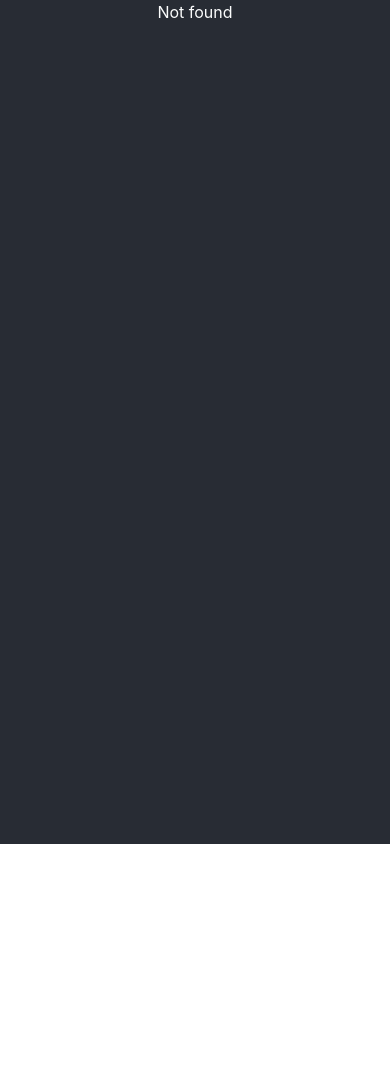
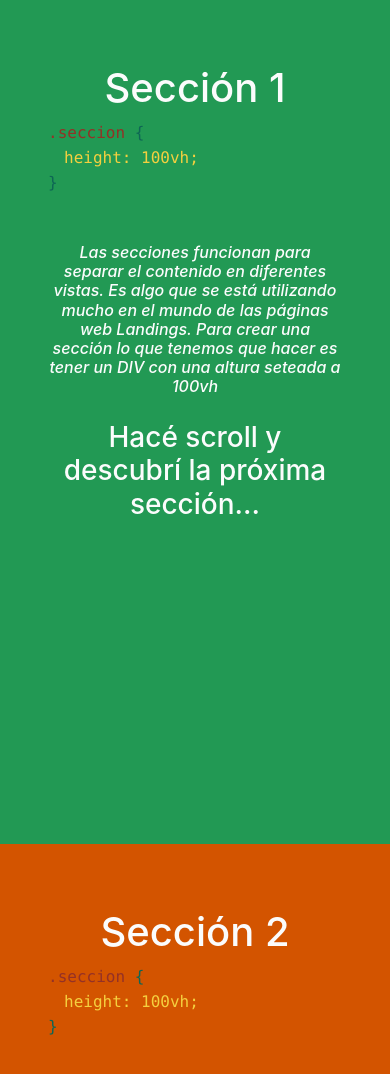
Before and after one commit to shaaiii/cursos-5to-tic, a React (Create React App) app: page /intro-des-web in a window 390 px wide. Shown: the top 1074 px of the page. Before the commit the page ends 844 px from the top, so only its background shows below. Built offline with nearby package versions, Linux system fonts and the light colour scheme.

Commit message:
Added Intro Desarrollo Web to project

```diff
--- a/src/App.js
+++ b/src/App.js
@@ -4,6 +4,11 @@ import { BrowserRouter as Router, Route, Switch } from 'react-router-dom'
 import './styles.scss'
 
 import Home from './components/Home';
+
+// Introduccion Desarrollo Web
+import {
+  IntroDesWeb
+} from './components/intro-des-web/IntroDesWeb';
 
 // Desarrollo Web
 import {
@@ -27,6 +32,9 @@ class App extends Component {
         <Router>
           <Switch>
             <Route exact path='/' component={Home} />
+
+            {/* Intro Des Web */}
+            <Route exact path='/intro-des-web' component={IntroDesWeb} />
 
             {/* Desarrollo Web */}
             <Route exact path='/des-web' component={DesarrolloWeb} />
--- a/src/components/Home.js
+++ b/src/components/Home.js
@@ -13,7 +13,7 @@ class Home extends React.Component {
     return (
       <header className="app-header">
 
-        <img id='logo-completo-anima' src={logoCompleto} alt='Logo Completo Anima'/>
+        <img id='logo-completo-anima' src={logoCompleto} alt='Logo Completo Anima' />
 
         <img src={logo} className="app-logo" alt="logo" />
         <p>
@@ -24,19 +24,26 @@ class Home extends React.Component {
 
         <div className='container'>
 
-          <div className='row justify-content-center mb-md-3 mb-lg-0'>
-            <div className='col-12 col-md-4 col-xl-3'>
+          <div className='row justify-content-center'>
+
+            <div className='col-12 col-md-6 col-xl-4 mb-2'>
+              <NavLink className='custom-nav-item-sytle text-truncate' activeClassName='active' to='/intro-des-web'>
+                Intro Desarrollo Web
+              </NavLink>
+            </div>
+
+            <div className='col-12 col-md-6 col-xl-4 my-2 mt-md-0'>
               <NavLink className='custom-nav-item-sytle' activeClassName='active' to='/ss-oo'>
                 Sistemas Operativos 2
               </NavLink>
             </div>
-            <div className='col-12 col-md-4 col-xl-3 my-2 my-md-0'>
+            <div className='col-12 col-md-6 col-xl-4 my-2'>
               <NavLink className='custom-nav-item-sytle' activeClassName='active' to='/des-web'>
                 Desarrollo Web
               </NavLink>
             </div>
 
-            <div className='col-12 col-md-4 col-xl-3 mb-3 mb-md-0'>
+            <div className='col-12 col-md-6 col-xl-4 mt-2 mb-5'>
               <NavLink className='custom-nav-item-sytle' activeClassName='active' to='/ss-oo-3/ssh'>
                 Sistemas Operativos 3
               </NavLink>
--- a/src/components/home.scss
+++ b/src/components/home.scss
@@ -30,8 +30,10 @@ ul {
   border-radius: 5px;
   background-color: #7d879b;
   padding-bottom: 4px;
-  margin-bottom: 2em;
   cursor: pointer;
+  width: 80%;
+  display: inline-block;
+  overflow-y: auto;
 
   &:hover {
     text-decoration: none;
--- /dev/null
+++ b/src/components/intro-des-web/IntroDesWeb.js
@@ -0,0 +1,64 @@
+import React from 'react';
+
+import './IntroDesWeb.scss'
+
+export class IntroDesWeb extends React.Component {
+  render() {
+    return (
+      <div className='container-fluid contenedor-intro-des-web'>
+        <div className='row'>
+          <div className='col-12 seccion seccion-1 p-5 text-center'>
+            <h1 className='pt-3'>Sección 1</h1>
+            <div className='text-left mb-5'>
+              <code style={{color: '#943126'}}>{`.seccion `}</code><code style={{color: '#0E6655'}}>{`{ `}</code>
+              <br></br>
+              <code style={{color:'#F4D03F', marginLeft: '1em'}}> {`\t height: 100vh;`}</code>
+              <br></br>
+              <code style={{color:'#0E6655'}}>{` }`}</code>
+            </div>
+            <div className='row justify-content-center pt-xl-5'>
+              <div className='col-12 col-md-10'>
+                <h4><i>Las secciones funcionan para separar el contenido en diferentes vistas. Es algo que se está utilizando mucho en el mundo de las páginas web Landings. Para crear una sección lo que tenemos que hacer es tener un DIV con una altura seteada a 100vh</i></h4>
+              </div>
+            </div>
+            <div className='pt-3'>
+              <h3>Hacé scroll y descubrí la próxima sección...</h3>
+            </div>
+          </div>
+        </div>
+        <div className='row'>
+          <div className='col-12 seccion seccion-2 p-5 text-center'>
+
+            <h1 className='pt-3'>Sección 2</h1>
+            <div className='text-left mb-5'>
+              <code style={{color: '#943126'}}>{`.seccion `}</code><code style={{color: '#0E6655'}}>{`{ `}</code>
+              <br></br>
+              <code style={{color:'#F4D03F', marginLeft: '1em'}}> {`\t height: 100vh;`}</code>
+              <br></br>
+              <code style={{color:'#0E6655'}}>{` }`}</code>
+            </div>
+            <div className='pt-5'>
+              <h3>Hacé scroll y descubrí la última sección...</h3>
+            </div>
+          </div>
+        </div>
+        <div className='row'>
+          <div className='col-12 seccion seccion-3 p-5 text-center'>
+
+            <h1 className='pt-3'>Sección 3</h1>
+            <div className='text-left mb-5'>
+              <code style={{color: '#943126'}}>{`.seccion `}</code><code style={{color: '#0E6655'}}>{`{ `}</code>
+              <br></br>
+              <code style={{color:'#F4D03F', marginLeft: '1em'}}> {`\t height: 100vh;`}</code>
+              <br></br>
+              <code style={{color:'#0E6655'}}>{` }`}</code>
+            </div>
+            <div className='pt-5'>
+              <h3>Se pueden crear tantas secciones como queremos.</h3>
+            </div>
+          </div>
+        </div>
+      </div>
+    )
+  }
+}
--- /dev/null
+++ b/src/components/intro-des-web/IntroDesWeb.scss
@@ -0,0 +1,40 @@
+@import '../../variables.scss';
+
+.seccion {
+  height: 100vh;
+  text-align: left;
+}
+.seccion-1 {
+  background-color: #229954;
+}
+.seccion-2 {
+  background-color: #D35400;
+}
+.seccion-3 {
+  background-color: #5499C7;
+}
+
+@media (max-width: map-get($container-max-widths, "sm")) {
+  .seccion {
+    code {
+      font-size: 1em;
+    }
+    h4 {
+      font-size: 1em;
+    }
+  }
+}
+@media (min-width: map-get($container-max-widths, "md")) {
+  .seccion {
+    code {
+      font-size: 1.5em;
+    }
+  }
+}
+@media (min-width: map-get($container-max-widths, "xl")) {
+  .seccion {
+    code {
+      font-size: 3em;
+    }
+  }
+}
--- /dev/null
+++ b/src/variables.scss
@@ -0,0 +1,6 @@
+$container-max-widths: (
+  sm: 540px,
+  md: 720px,
+  lg: 960px,
+  xl: 1140px
+);
```
Also changed, not shown: src/assets/seccionheight.png (added).
